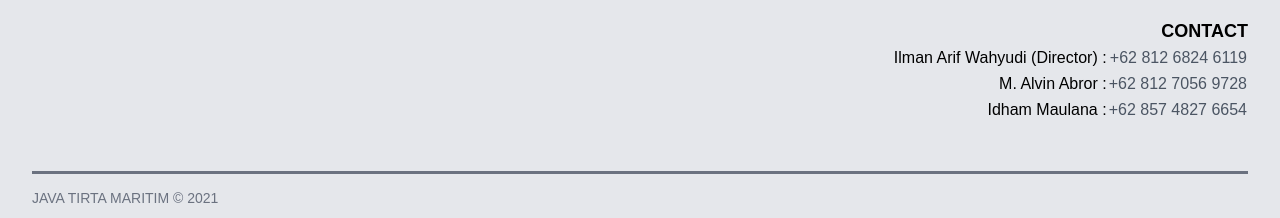
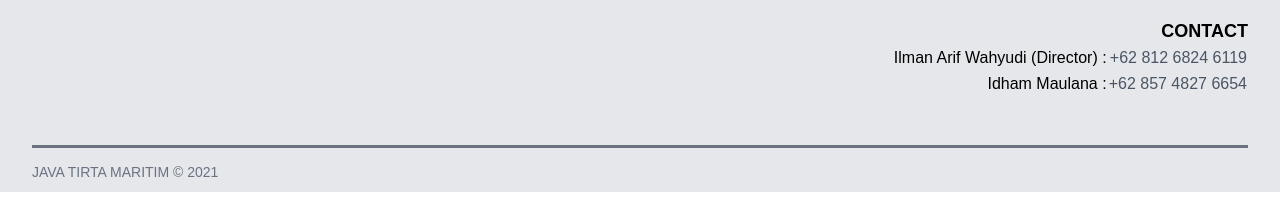
Before and after one commit to xxidbr9/javatirtamaritim, a Gatsby site: page / in a window 1280 px wide. Shown: the part 3251-3469 px from the top of the page. After the commit the page ends 3443 px from the top, so only its background shows below. Built offline with nearby package versions, Linux system fonts and the light colour scheme; Gatsby itself is replaced by a stand-in of ours; a web font is replaced by a local one.

Commit message:
chore: remove contact

```diff
--- a/src/components/Footer.jsx
+++ b/src/components/Footer.jsx
@@ -28,12 +28,6 @@
                   </td>
                 </tr>
                 <tr>
-                  <td>M. Alvin Abror :</td>
-                  <td className="text-right text-gray-600">
-                    +62 812 7056 9728
-                  </td>
-                </tr>
-                <tr>
                   <td>Idham Maulana :</td>
                   <td className="text-right text-gray-600">
                     +62 857 4827 6654
```
